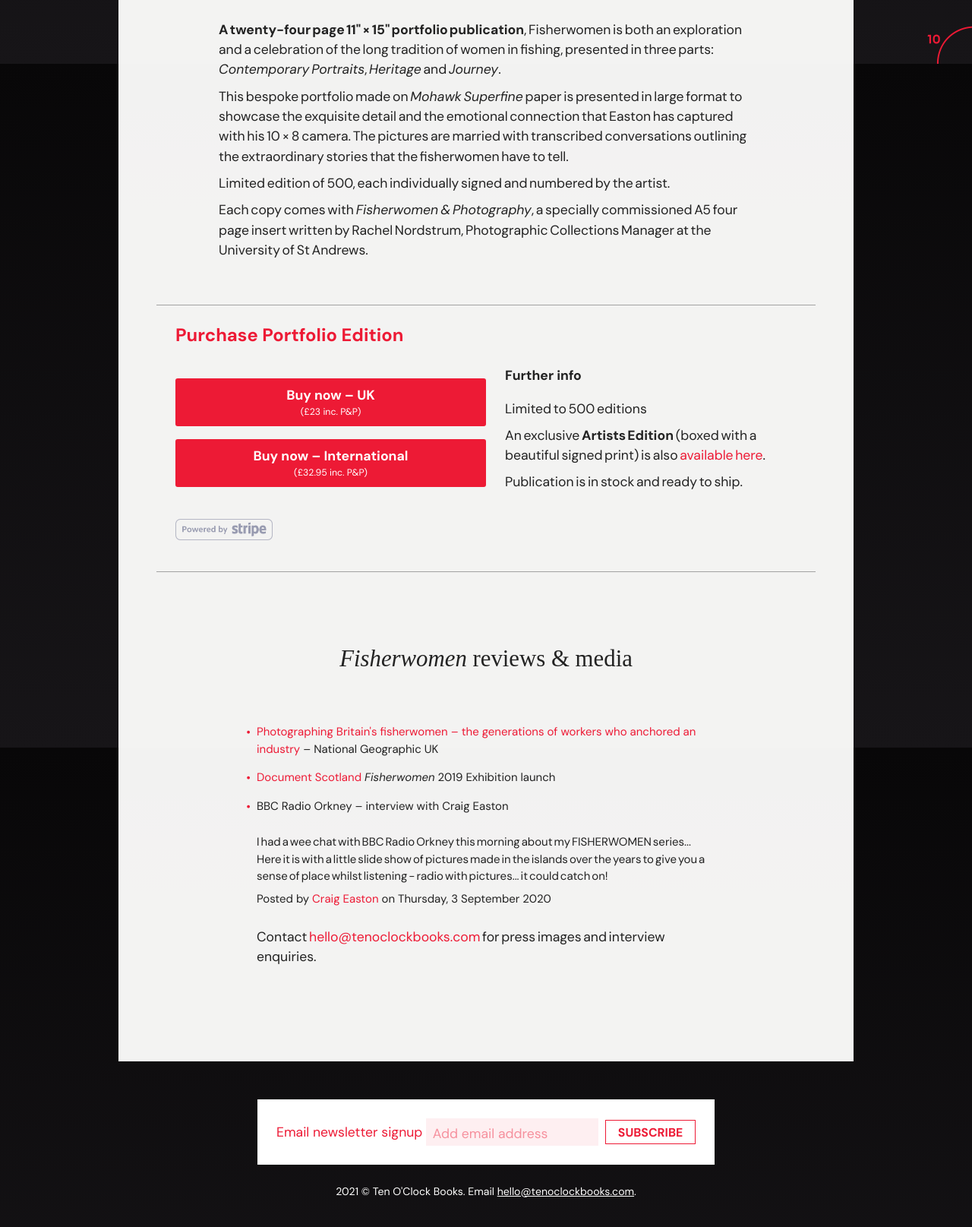
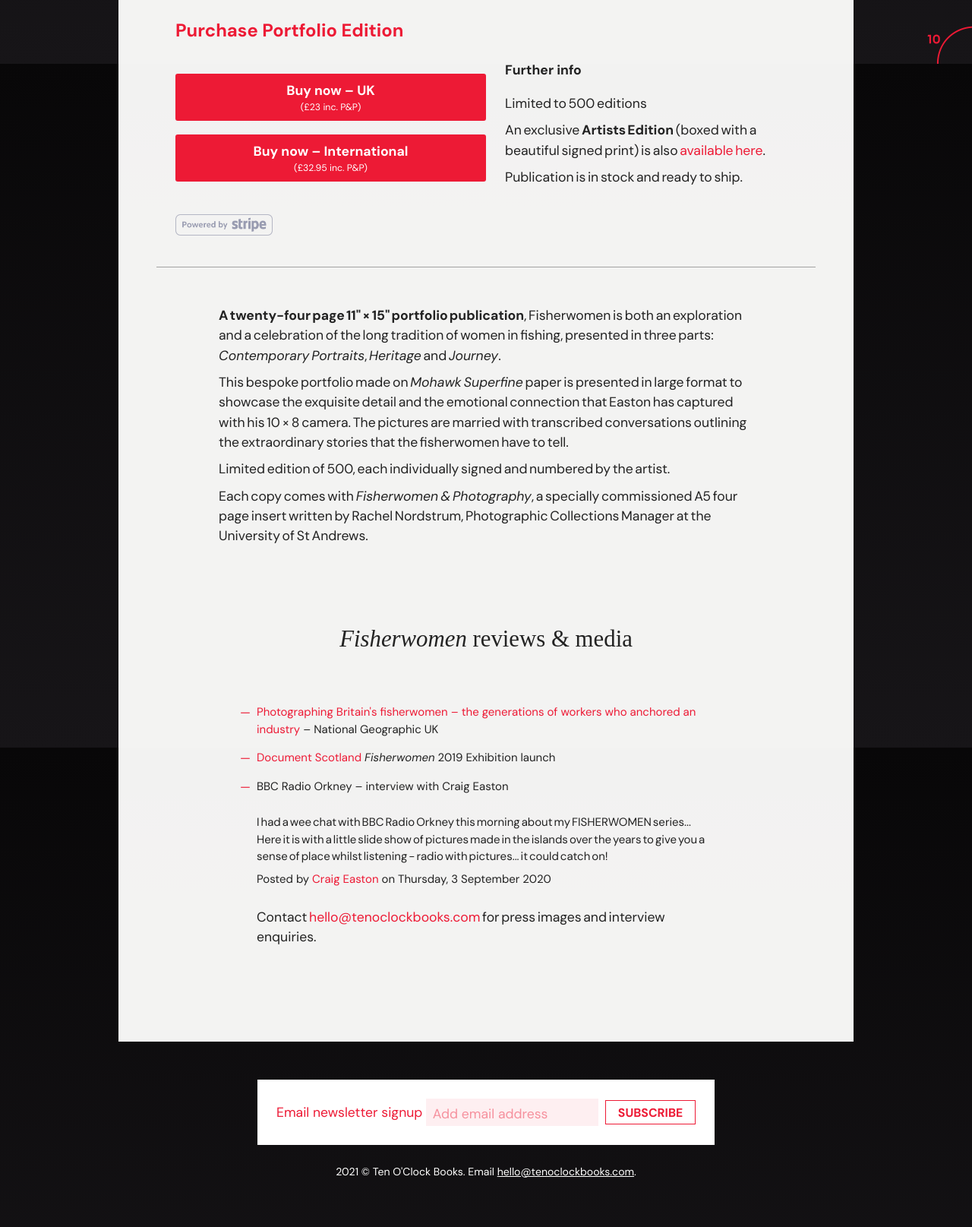
Before and after one commit to martincf/tenoclockbooks, a Jekyll site: the page built from fisherwomen_portfolio_edition.md, in a window 1280 px wide, cut to the strip 816-2445 px from the top of the page. Shown: the top 1615 px of the strip at 76% size. Built offline with Jekyll 4.4.1, drawn with Linux system fonts in a browser that asks for light colours; some web fonts are replaced.

Commit message:
Refactored layout to transpose purchase section

```diff
--- a/_includes/head.html
+++ b/_includes/head.html
@@ -1,5 +1,5 @@
 <!DOCTYPE html>
-<html lang="{{ site.lang | default: "en-US" }}">
+<html lang="{{ site.lang | default: "en-GB" }}">
   <head>
     <!-- Global site tag (gtag.js) - Google Analytics -->
     <script async src="https://www.googletagmanager.com/gtag/js?id=UA-158103972-1"></script>
@@ -8,7 +8,6 @@
       window.dataLayer = window.dataLayer || [];
       function gtag(){dataLayer.push(arguments);}
       gtag('js', new Date());
-
       gtag('config', 'UA-158103972-1');
     </script>
     <script src="https://js.stripe.com/v3"></script>
--- a/_includes/header.html
+++ b/_includes/header.html
@@ -1,5 +1,5 @@
 <header class="header">
-  <h1 class="title"><a href="/"><img class="title--logo" src="{{ p.url | prepend: site.baseurl }}/assets/images/logo-tenoclockbooks.png" alt="Ten O'Clock Books" /></a></h1>
+  <h1 class="title"><a href="/"><img class="title--logo" src="{{ p.url | prepend: site.baseurl }}/assets/images/logo-tenoclockbooks-white.png" alt="Ten O'Clock Books" /></a></h1>
   <section class="follow">
     <ul class="follow--links">
       <li>
--- a/_layouts/product.html
+++ b/_layouts/product.html
@@ -4,7 +4,6 @@
       {% include header.html %}
       <div id="fb-root"></div>
       <script async defer crossorigin="anonymous" src="https://connect.facebook.net/en_GB/sdk.js#xfbml=1&version=v8.0" nonce="64wUnRhz"></script>
-
       <p class="statement">
         {{ page.title }}
       </p>
@@ -12,10 +11,10 @@
       <section class="content-intro">
         <h2>{{ page.subtitle }}</h2>
         {% include carousel.html %}
+        {% include purchase_logic.html %}
         <div class="content-intro--content">
           {{ content }}
         </div>
-        {% include purchase_logic.html %}
 
         {% include reviews.html %}
 
--- a/_sass/_purchase.scss
+++ b/_sass/_purchase.scss
@@ -31,11 +31,11 @@
 
 .purchase {
   // background-color: white;
-  border-top: 1px solid lighten($bodyColor,50%);
+  // border-top: 1px solid lighten($bodyColor,50%);
   border-bottom: 1px solid lighten($bodyColor,50%);
   text-align: left;
-  margin: 50px auto 0;
-  padding: 25px;
+  margin: 50px auto;
+  padding: 0 25px 25px;
   @include cf();
   @include mq(narrow) {
     text-align: center;
--- a/_sass/_reviews.scss
+++ b/_sass/_reviews.scss
@@ -12,7 +12,7 @@
     font-size: 15px;
 
     &:before {
-        content: "\2022";
+        content: "\2014";
         float: left;
         text-align: right;
         margin: 0 0 0 -2.5em;
```
Also changed, not shown: assets/images/logo-tenoclockbooks-white.png (added), assets/images/logo-tenoclockbooks-white@2x.png (added), 7 other files.
